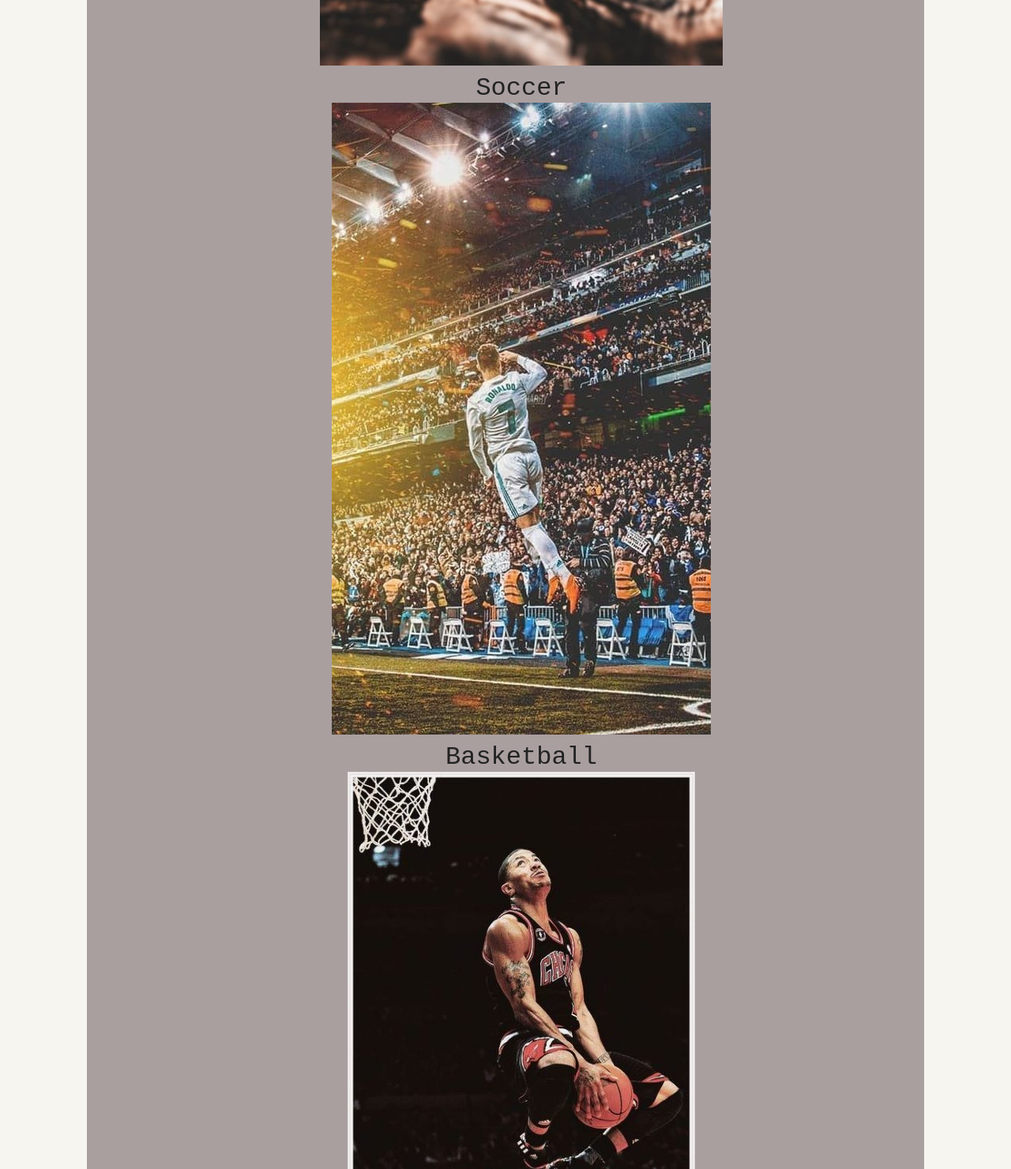
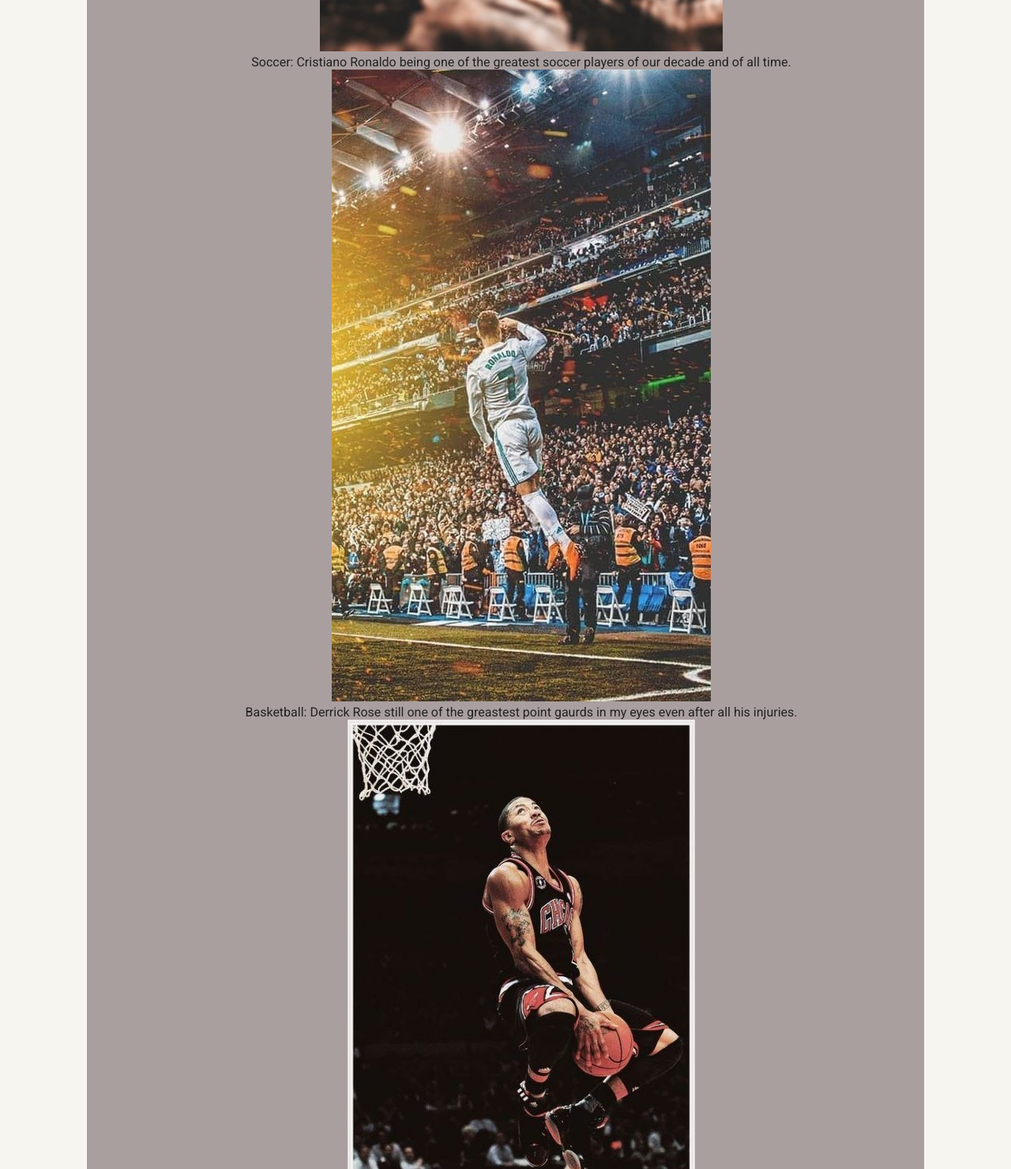
Before and after one commit to vacaglenn123/1st-techdegree, a plain HTML site: page portfolioUnit1/hobbies.html in a window 1280 px wide. Shown: the part 1320-2800 px from the top of the page at 79% size. Drawn offline with Linux system fonts and the light colour scheme; a web font is replaced by a local one.

Commit message:
Added text

```diff
--- a/portfolioUnit1/css/styles3.css
+++ b/portfolioUnit1/css/styles3.css
@@ -102,13 +102,13 @@ line-height: 1.5;
 
 list-style-type: none;
 background-color: rgb(170, 159, 159);
-font-family: monospace;
-font-size: 2rem;
+font-size: 1em;
 border-radius: 15px;
 margin: 0px 110px;
 padding-bottom: 10px;
 padding-top: 10px;
 }
+
 
 img  {
 position: initial;
--- a/portfolioUnit1/hobbies.html
+++ b/portfolioUnit1/hobbies.html
@@ -31,10 +31,10 @@
     <h3>My Interests</h3>
       <p>Things I love to do, beside spending time with my family. I love:</p>
         <ul class="photos">
-          <li>Hiking<br><img src="images/hiking.jpg" alt="Hiking trip"></li>
-          <li>Soccer<br><img src="images/soccer.jpg" alt="Ronaldo"></li>
-          <li>Basketball<br><img src="images/basketball.jpg" alt="Derrick Rose"></li>
-          <li>Movies<br><img src="images/movies.jpg" alt="Disney plus"></li>
+          <li class="hike">Hiking: The best things in life ARE free.<br><img src="images/hiking.jpg" alt="Hiking trip"></li>
+          <li>Soccer: Cristiano Ronaldo being one of the greatest soccer players of our decade and of all time.<br><img src="images/soccer.jpg" alt="Ronaldo"></li>
+          <li>Basketball: Derrick Rose still one of the greastest point gaurds in my eyes even after all his injuries.<br><img src="images/basketball.jpg" alt="Derrick Rose"></li>
+          <li>Movies: Disney plus of of my favorite places to watch movies.<br><img src="images/movies.jpg" alt="Disney plus"></li>
         </ul>
 
     </main>
```
